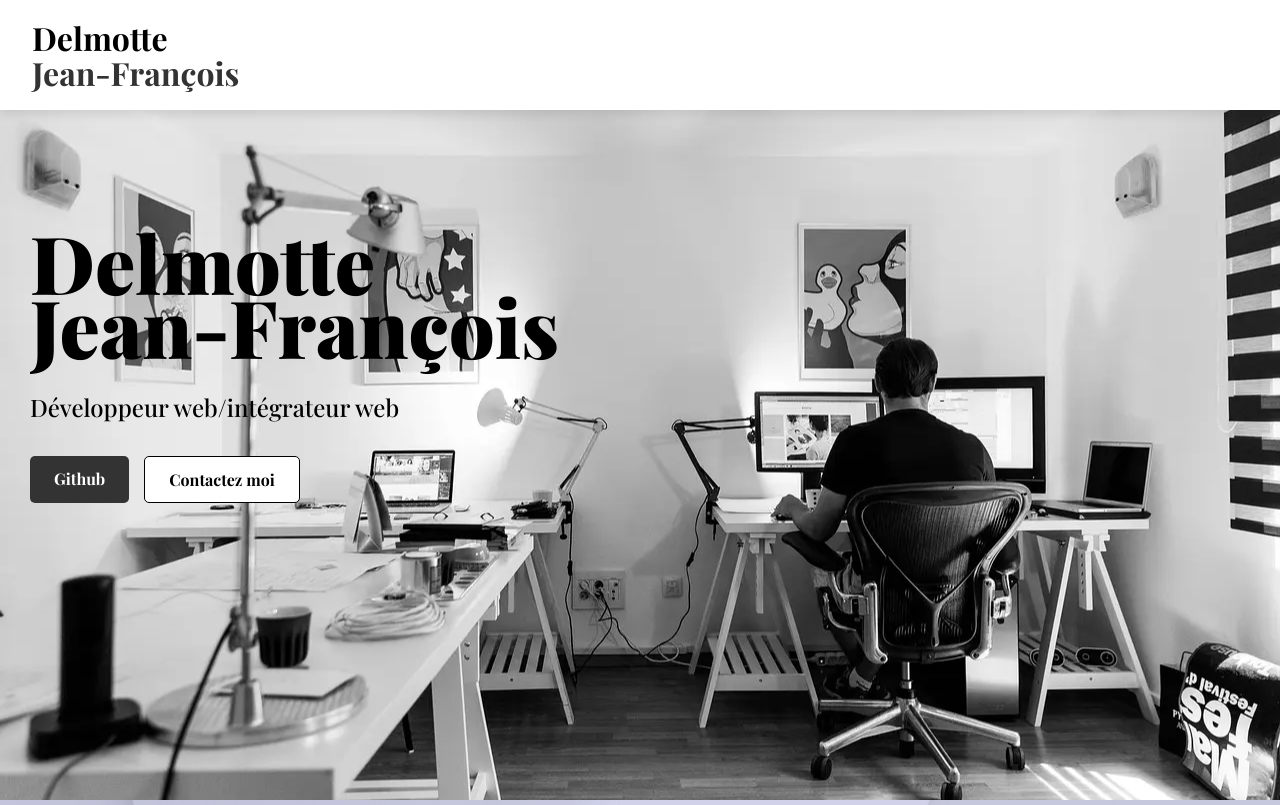
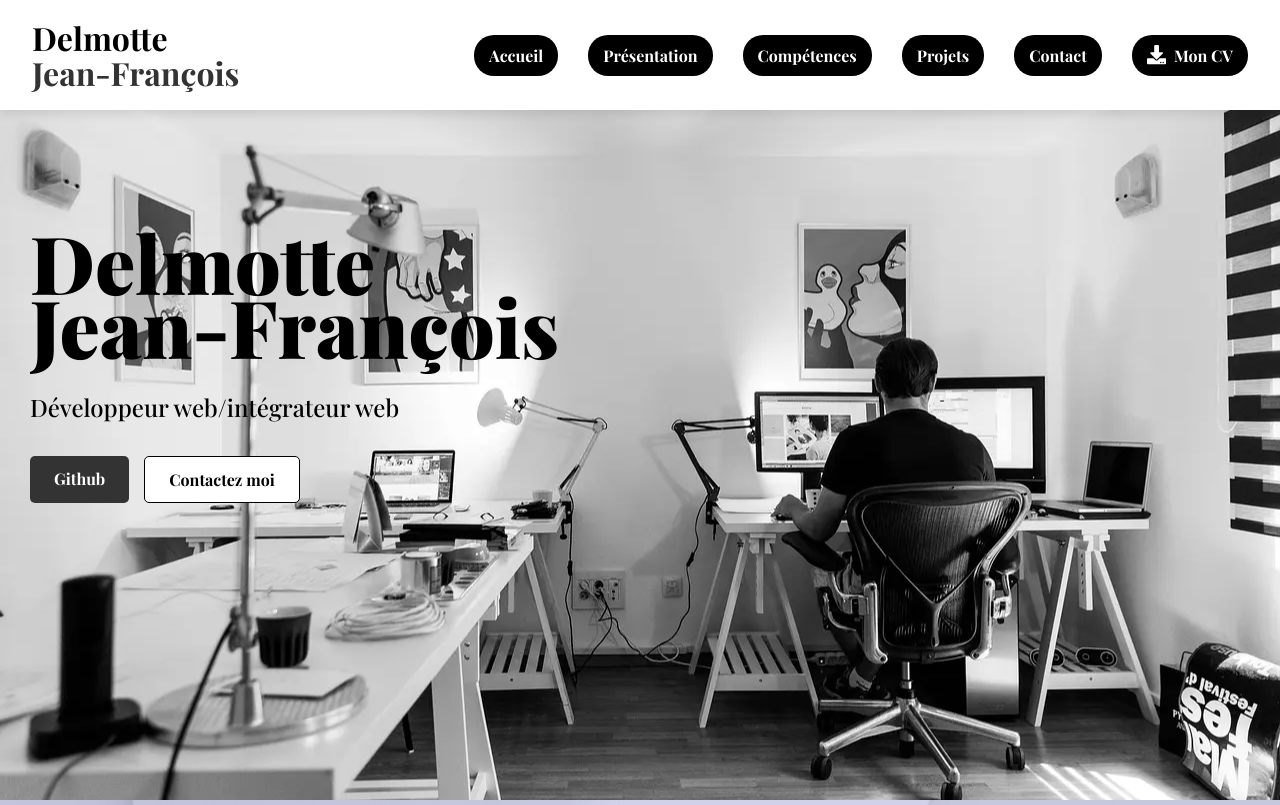
Before and after one commit to jeff397/portfolio, a React (Vite) app in the folder portfolio/: page / in a window 1280 px wide. Shown: the top 805 px of the page. Built offline with nearby package versions, Linux system fonts and the light colour scheme; a web font is replaced by a local one.

Commit message:
correction de la liste déroulante

```diff
--- a/portfolio/src/components/Header/Header.jsx
+++ b/portfolio/src/components/Header/Header.jsx
@@ -7,6 +7,10 @@ function Header() {
 
   const toggleMenu = () => {
     setIsOpen(!isOpen);
+  };
+
+  const closeMenu = () => {
+    setIsOpen(false);
   };
 
   return (
@@ -23,22 +27,22 @@ function Header() {
 
       {/* Navigation */}
       <nav className={`nav-links ${isOpen ? "open" : ""}`}>
-        <a href="#hero" className="nav-button">
+        <a href="#hero" className="nav-button" onClick={closeMenu}>
           Accueil
         </a>
-        <a href="#about" className="nav-button">
+        <a href="#about" className="nav-button" onClick={closeMenu}>
           Présentation
         </a>
-        <a href="#skills" className="nav-button">
+        <a href="#skills" className="nav-button" onClick={closeMenu}>
           Compétences
         </a>
-        <a href="#projects" className="nav-button">
+        <a href="#projects" className="nav-button" onClick={closeMenu}>
           Projets
         </a>
-        <a href="#contact" className="nav-button">
+        <a href="#contact" className="nav-button" onClick={closeMenu}>
           Contact
         </a>
-        <a href="/CV.pdf" download className="nav-button">
+        <a href="/CV.pdf" download className="nav-button" onClick={closeMenu}>
           <FaDownload className="download-icon" /> Mon CV
         </a>
       </nav>
--- a/portfolio/src/components/Header/header.css
+++ b/portfolio/src/components/Header/header.css
@@ -13,7 +13,6 @@ header {
   z-index: 1000;
 }
 
-/* Logo.css */
 .logo {
   font-family: "Arial", sans-serif;
   font-weight: bold;
@@ -49,6 +48,7 @@ html {
   display: flex;
   align-items: center;
   gap: 8px;
+  background-color: black;
   color: white;
   padding: 10px 15px;
   border-radius: 20px;
```
